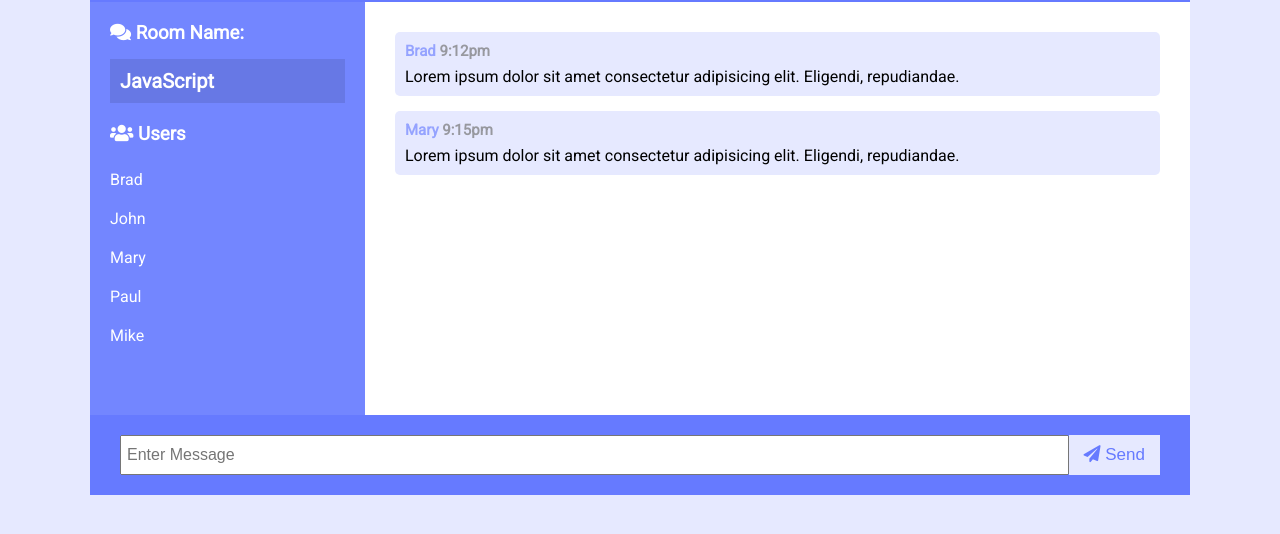
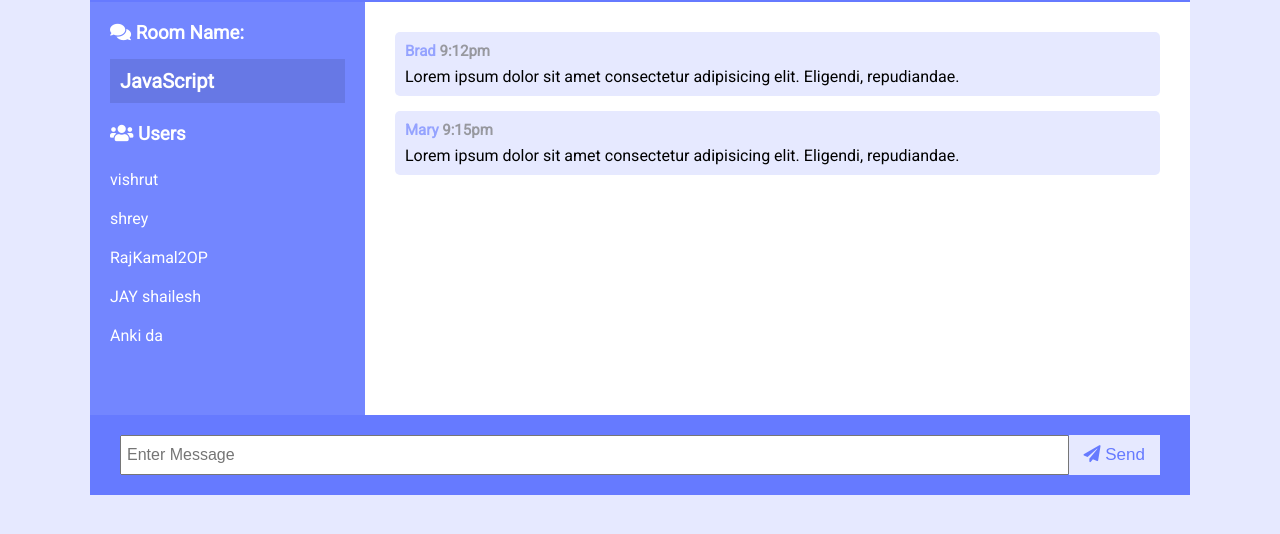
Before and after one commit to vso42/another_chat, a website: page public/chat.html in a window 1280 px wide. Shown: the part 96-630 px from the top of the page. Drawn offline with nearby package versions, Linux system fonts and the light colour scheme; no server answers.

Commit message:
fixed socket.io

```diff
--- a/public/chat.html
+++ b/public/chat.html
@@ -19,11 +19,11 @@
         <h2 id="room-name">JavaScript</h2>
         <h3><i class="fas fa-users"></i> Users</h3>
         <ul id="users">
-          <li>Brad</li>
-          <li>John</li>
-          <li>Mary</li>
-          <li>Paul</li>
-          <li>Mike</li>
+          <li>vishrut</li>
+          <li>shrey</li>
+          <li>RajKamal2OP</li>
+          <li>JAY shailesh </li>
+          <li>Anki da</li>
         </ul>
       </div>
       <div class="chat-messages">
--- a/server.js
+++ b/server.js
@@ -6,8 +6,10 @@
 const socketio=require('socket.io');
 
 const app = express();
+
 const server=http.createServer(app);
 const io = socketio(server);
+
 
 app.use(express.static(path.join(__dirname,'public')));
 
@@ -19,4 +21,4 @@
 const PORT = process.env.PORT || 3000;
 
 
-app.listen (PORT, ()=> console.log('server running on port ${PORT}'));
+server.listen (PORT, ()=> console.log('server running on port ${PORT}'));
```
